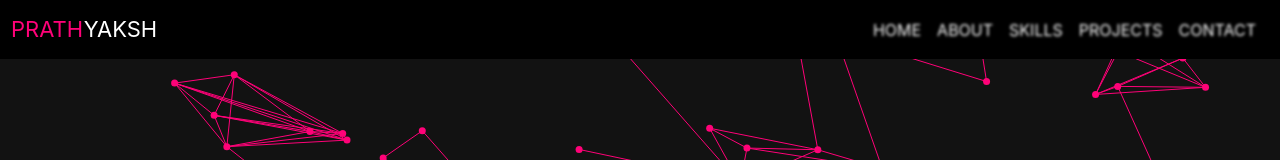
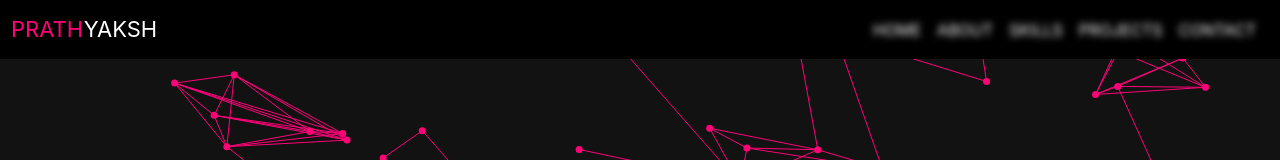
Before and after one commit to pratx08/.github.io, a plain HTML site: page index.html in a window 1280 px wide. Shown: the top 160 px of the page. Drawn offline with nearby package versions, Linux system fonts and the light colour scheme; animation ran at ten frames a second.

Commit message:
Update style.css

```diff
--- a/css-files/style.css
+++ b/css-files/style.css
@@ -26,7 +26,7 @@ body
 
 .navbar .navbar-nav li a
 {
-    filter: blur(1.5px);
+    filter: blur(3.5px);
     color:white !important;
     transition: transform .2s;
 }
@@ -200,7 +200,7 @@ canvas
     margin-top: 11%;
 }
 
-@media screen and (max-width : 600px)
+/* @media screen and (max-width : 600px)
 {
     .span4 img
     {
@@ -214,7 +214,7 @@ canvas
     {
         height: auto;
     }
-}
+} */
 
 #resume
 {
```
